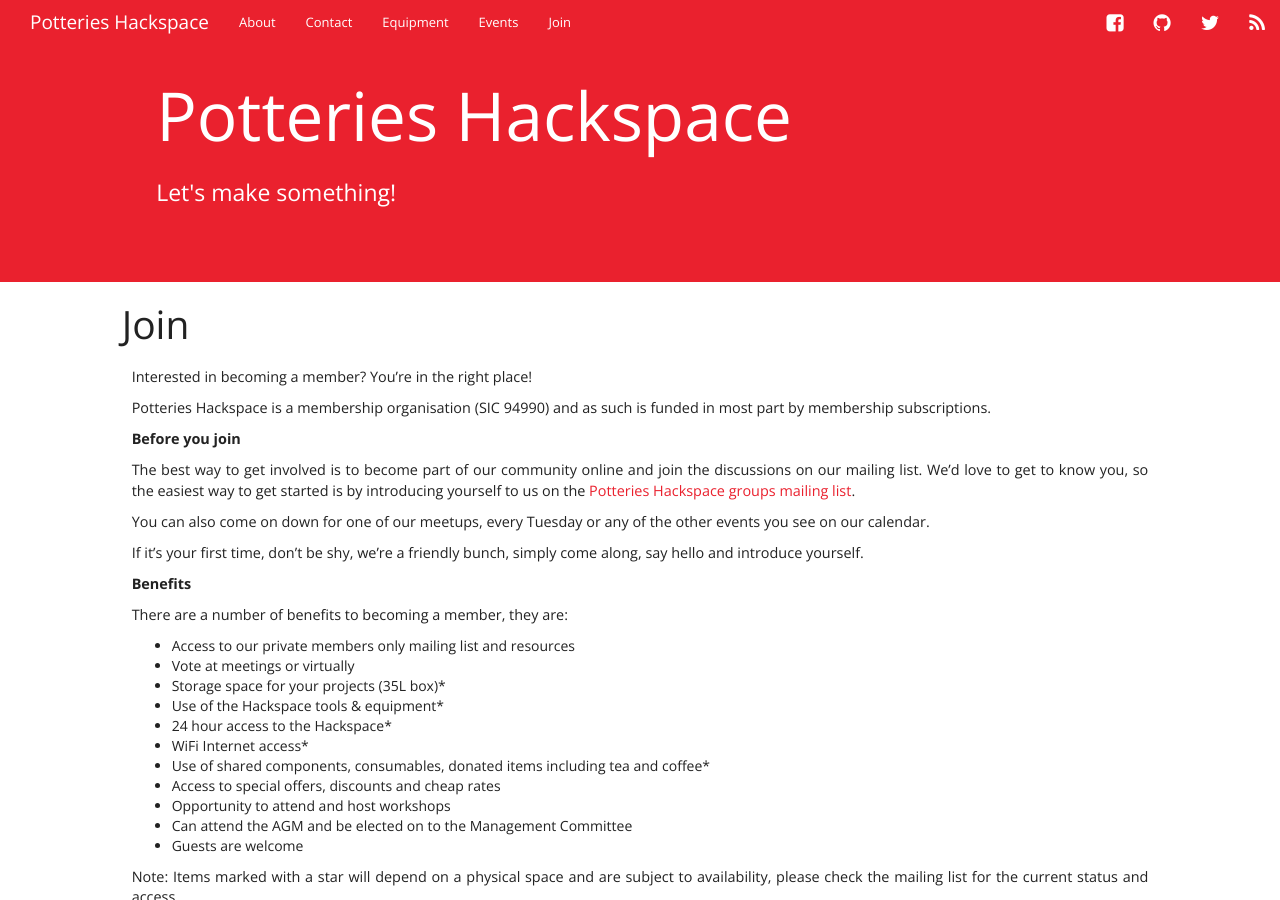
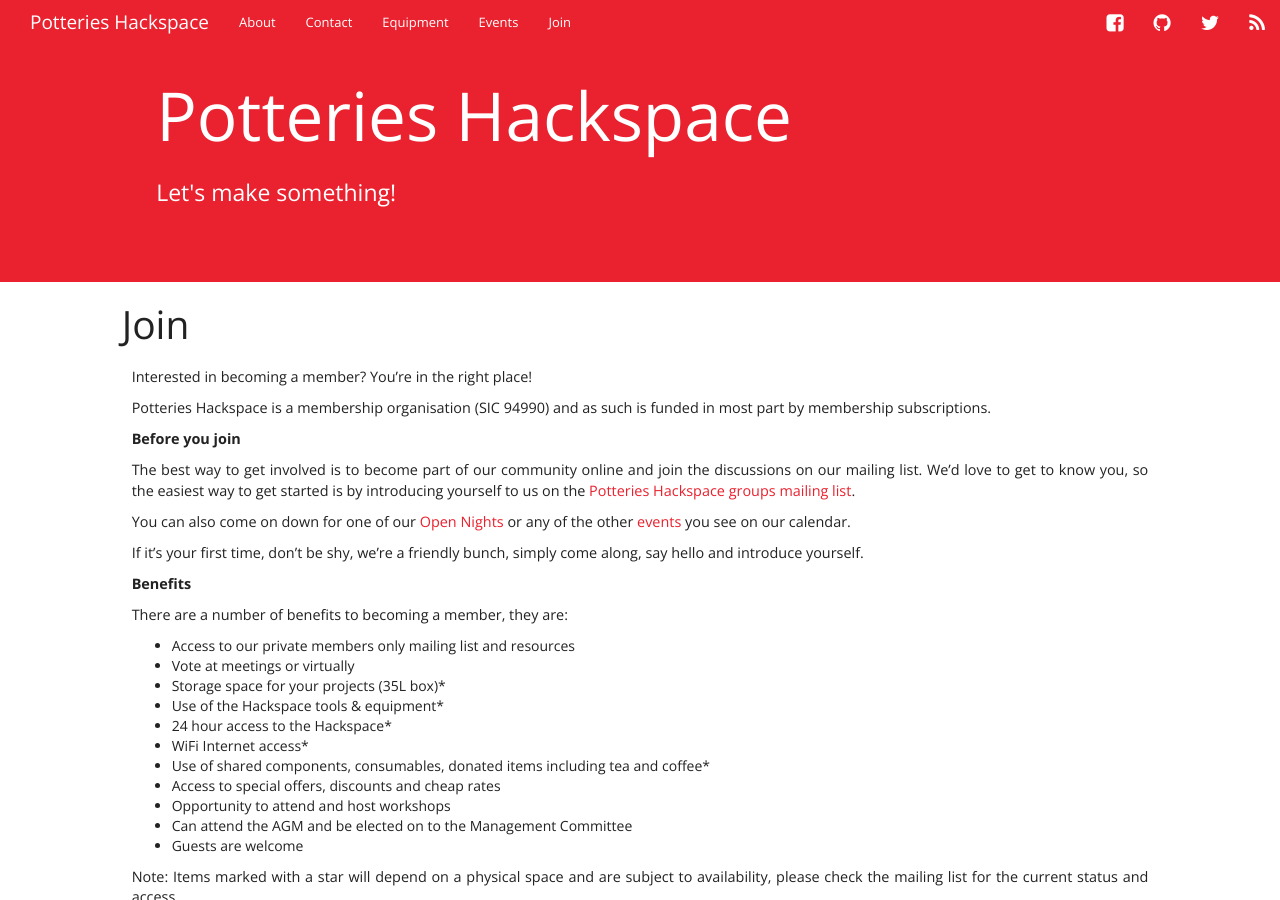
Before and after one commit to PotteriesHackspace/potterieshackspace.github.com, a Jekyll site: the page built from join.md, in a window 1280 px wide and 900 px high. Built offline with Jekyll 4.4.1, drawn with Linux system fonts in a browser that asks for light colours; nearby versions of some CDN libraries; comment, search, counter and statistics services are not loaded.

Commit message:
Update join.md

```diff
--- a/join.md
+++ b/join.md
@@ -16,7 +16,7 @@ Potteries Hackspace is a membership organisation (SIC 94990) and as such is fund
 
 The best way to get involved is to become part of our community online and join the discussions on our mailing list. We'd love to get to know you, so the easiest way to get started is by introducing yourself to us on the [Potteries Hackspace groups mailing list](https://groups.google.com/group/potteries-hackspace).
 
-You can also come on down for one of our meetups, every Tuesday or any of the other events you see on our calendar.
+You can also come on down for one of our [Open Nights](/contact) or any of the other [events](/events) you see on our calendar.
 
 If it’s your first time, don’t be shy, we’re a friendly bunch, simply come along, say hello and introduce yourself.
 
```
